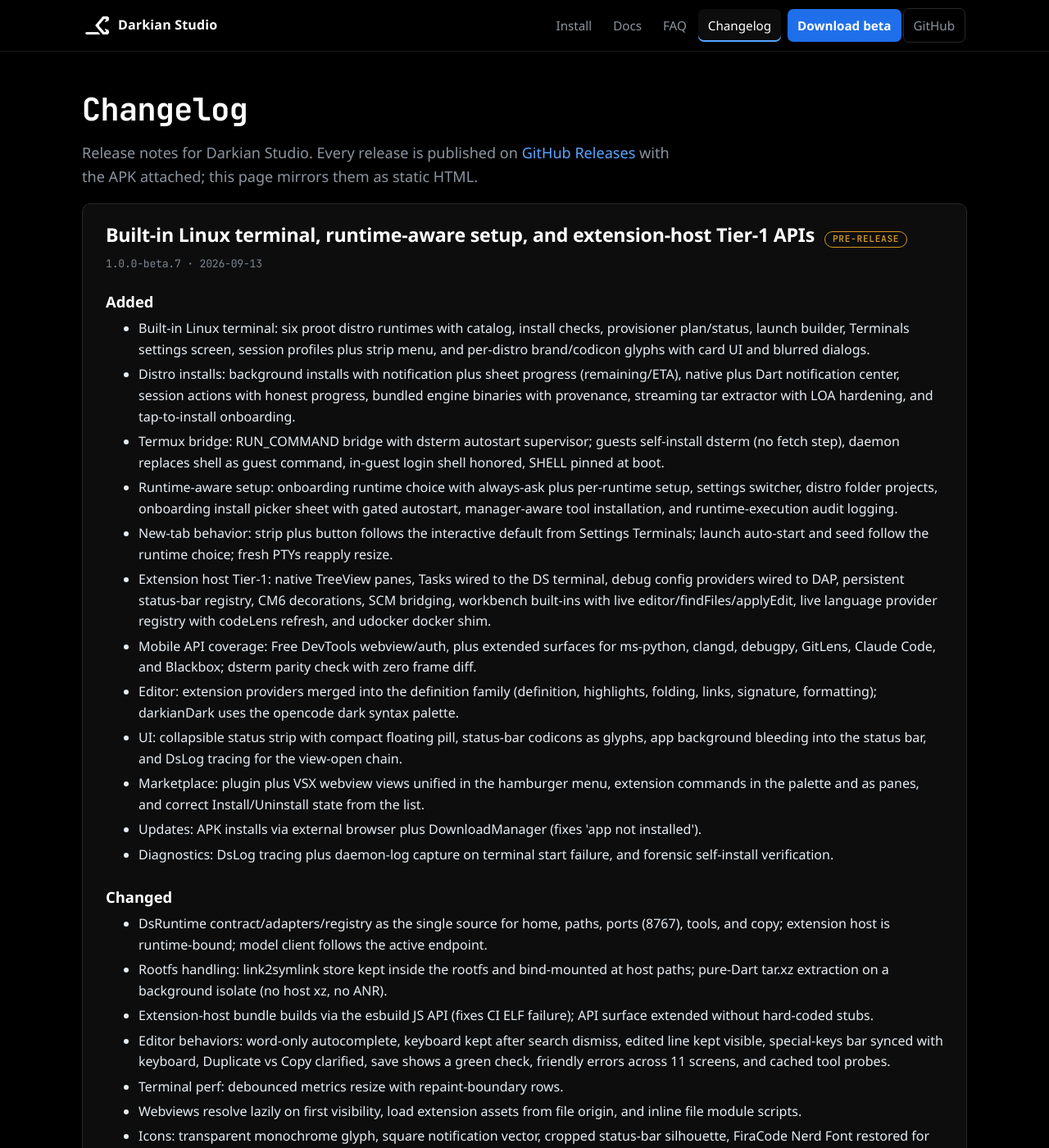
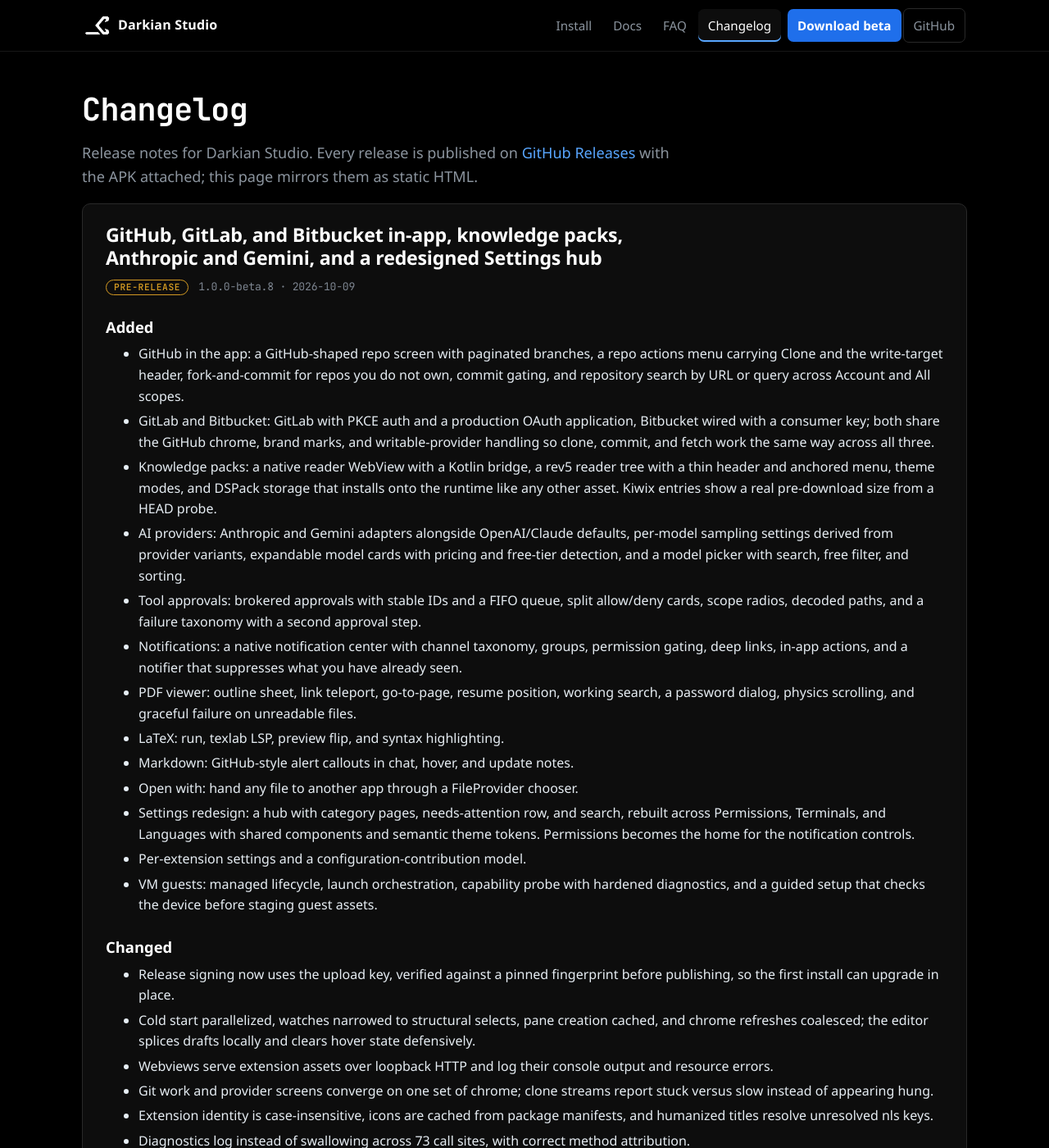
Before and after one commit to darkian-studio/darkian-studio.github.io, a Jekyll site: the page built from changelog.html, in a window 1280 px wide and 1400 px high. Shown: the whole window at 82% size. Built offline with Jekyll 4.4.1, drawn with Linux system fonts in a browser that asks for light colours; some of the changed text lies outside the part shown.

Commit message:
docs: add beta.8 changelog entry
Mirrors the app CHANGELOG. Kept in sync with the GitHub Release so the static
/changelog/ page stays crawlable without JavaScript.

```diff
--- a/_data/releases.yml
+++ b/_data/releases.yml
@@ -5,6 +5,48 @@
 #   gh api repos/darkian-studio/app/releases --paginate \
 #     --jq '.[] | {version: .tag_name, name: .name, date: (.published_at // ""), prerelease: .prerelease, url: .html_url, body: .body}'
 # then map the fields into the structure below. Seeded here from the public CHANGELOG.md.
+
+- version: "1.0.0-beta.8"
+  date: "2026-10-09"
+  prerelease: true
+  title: "GitHub, GitLab, and Bitbucket in-app, knowledge packs, Anthropic and Gemini, and a redesigned Settings hub"
+  url: "https://github.com/darkian-studio/app/releases/tag/v1.0.0-beta.8"
+  sections:
+    - heading: Added
+      items:
+        - "GitHub in the app: a GitHub-shaped repo screen with paginated branches, a repo actions menu carrying Clone and the write-target header, fork-and-commit for repos you do not own, commit gating, and repository search by URL or query across Account and All scopes."
+        - "GitLab and Bitbucket: GitLab with PKCE auth and a production OAuth application, Bitbucket wired with a consumer key; both share the GitHub chrome, brand marks, and writable-provider handling so clone, commit, and fetch work the same way across all three."
+        - "Knowledge packs: a native reader WebView with a Kotlin bridge, a rev5 reader tree with a thin header and anchored menu, theme modes, and DSPack storage that installs onto the runtime like any other asset. Kiwix entries show a real pre-download size from a HEAD probe."
+        - "AI providers: Anthropic and Gemini adapters alongside OpenAI/Claude defaults, per-model sampling settings derived from provider variants, expandable model cards with pricing and free-tier detection, and a model picker with search, free filter, and sorting."
+        - "Tool approvals: brokered approvals with stable IDs and a FIFO queue, split allow/deny cards, scope radios, decoded paths, and a failure taxonomy with a second approval step."
+        - "Notifications: a native notification center with channel taxonomy, groups, permission gating, deep links, in-app actions, and a notifier that suppresses what you have already seen."
+        - "PDF viewer: outline sheet, link teleport, go-to-page, resume position, working search, a password dialog, physics scrolling, and graceful failure on unreadable files."
+        - "LaTeX: run, texlab LSP, preview flip, and syntax highlighting."
+        - "Markdown: GitHub-style alert callouts in chat, hover, and update notes."
+        - "Open with: hand any file to another app through a FileProvider chooser."
+        - "Settings redesign: a hub with category pages, needs-attention row, and search, rebuilt across Permissions, Terminals, and Languages with shared components and semantic theme tokens. Permissions becomes the home for the notification controls."
+        - "Per-extension settings and a configuration-contribution model."
+        - "VM guests: managed lifecycle, launch orchestration, capability probe with hardened diagnostics, and a guided setup that checks the device before staging guest assets."
+    - heading: Changed
+      items:
+        - "Release signing now uses the upload key, verified against a pinned fingerprint before publishing, so the first install can upgrade in place."
+        - "Cold start parallelized, watches narrowed to structural selects, pane creation cached, and chrome refreshes coalesced; the editor splices drafts locally and clears hover state defensively."
+        - "Webviews serve extension assets over loopback HTTP and log their console output and resource errors."
+        - "Git work and provider screens converge on one set of chrome; clone streams report stuck versus slow instead of appearing hung."
+        - "Extension identity is case-insensitive, icons are cached from package manifests, and humanized titles resolve unresolved nls keys."
+        - "Diagnostics log instead of swallowing across 73 call sites, with correct method attribution."
+    - heading: Fixed
+      items:
+        - "Terminal panes no longer touch state after disposal, and editor webview work drains before the workspace is torn down."
+        - "Startup steps are contained per step and bail once the page is gone, so a failed or dismissed startup no longer cascades."
+        - "Clone resumes after a SAF grant, carries a stall watchdog, and survives hostile input: split locales, torn frames, and HTTP 416."
+        - "Tool probes treat a transport failure as a retryable outage rather than caching it as 'not installed', and a probe that contradicts the runtime is invalidated."
+        - "File-only sessions keep the editor appearance you chose, and 'open with' adds a tab in every mode instead of only retitling the bar."
+        - "Settings updates toggles, steppers, and picks in place instead of reopening a sheet."
+        - "Remote images are size-capped before decode; heavy files get a large-file editor mode."
+    - heading: Known limitations
+      items:
+        - "Pressing Exit workspace immediately after entering a project or a single-file view can crash the app. The terminal pane no longer reads state after disposal and editor layout work is drained before teardown, which closes the wider window but does not remove the race entirely."
 
 - version: "1.0.0-beta.7"
   date: "2026-09-13"
```
